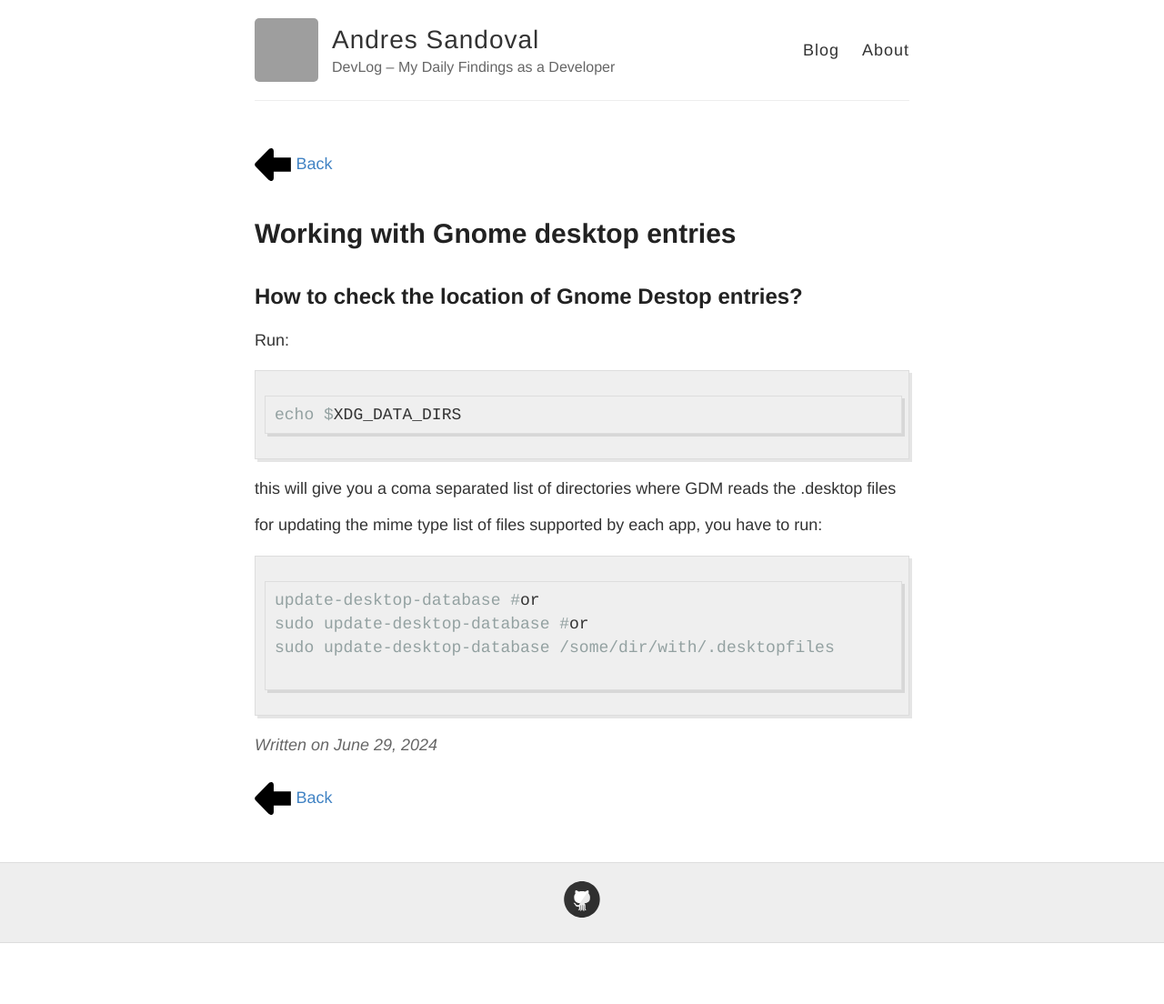
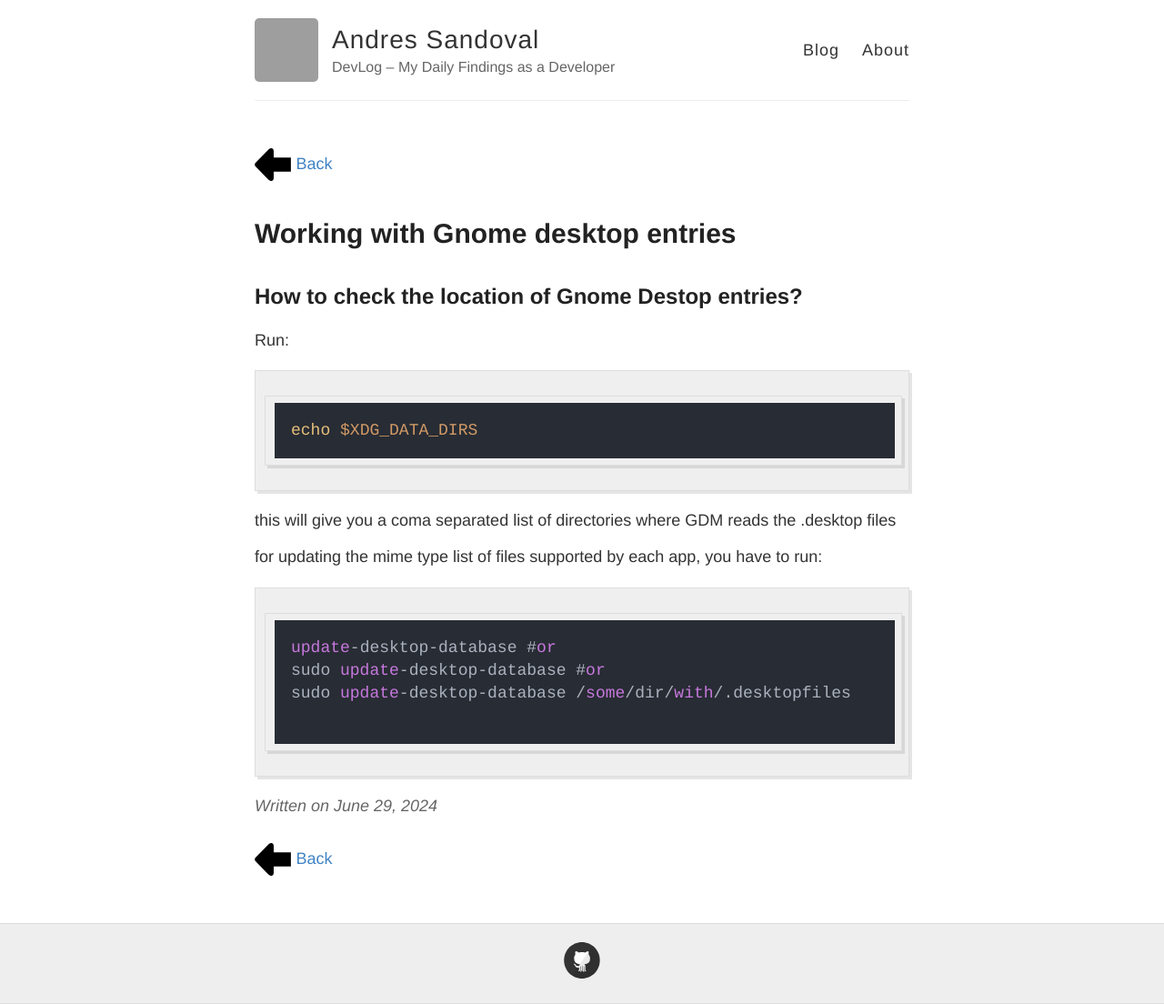
Before and after one commit to andresandoval/devlog, a Jekyll site: the page built from _posts/2024-06-29-working-with-gnome-desktop-entries.md, in a window 1280 px wide. Shown: the whole page at 91% size. Built offline with Jekyll 4.4.1, drawn with Linux system fonts in a browser that asks for light colours; nearby versions of some CDN libraries; before the commit the page ends 1037 px from its top, so only the background shows below that; some of the changed lines change nothing that is shown; grey boxes are pictures that could not be loaded.

Commit message:
Changing code block themes

```diff
--- a/_config.yml
+++ b/_config.yml
@@ -4,6 +4,8 @@
 
 # Name of your site (displayed in the header)
 name: Andres Sandoval
+
+# theme: jekyll-theme-cayman
 
 # Short bio or description (displayed in the header)
 description: DevLog – My Daily Findings as a Developer
@@ -64,7 +66,7 @@
   # Use GitHub flavored markdown, including triple backtick fenced code blocks
   input: GFM
   # Jekyll 3 and GitHub Pages now only support rouge for syntax highlighting
-  syntax_highlighter: rouge
+  syntax_highlighter: none
   syntax_highlighter_opts:
     # Use existing pygments syntax highlighting css
     css_class: 'highlight'
@@ -85,3 +87,6 @@
   - LICENSE
   - README.md
   - CNAME
+  - docker-compose.yaml
+  - Dockerfile
+  - start-jekyll.sh
--- a/_layouts/default.html
+++ b/_layouts/default.html
@@ -14,6 +14,13 @@
           href="{{ site.baseurl }}/feed.xml"/>
 
     <!-- Created with Jekyll Now - http://github.com/barryclark/jekyll-now -->
+
+    <!-- Highlight.js and Atom One Dark -->
+    <link rel="stylesheet"
+          href="https://cdnjs.cloudflare.com/ajax/libs/highlight.js/11.11.1/styles/atom-one-dark.min.css">
+    <script src="https://cdnjs.cloudflare.com/ajax/libs/highlight.js/11.11.1/highlight.min.js"></script>
+    <script>hljs.highlightAll();</script>
+
 </head>
 
 <body>
```
